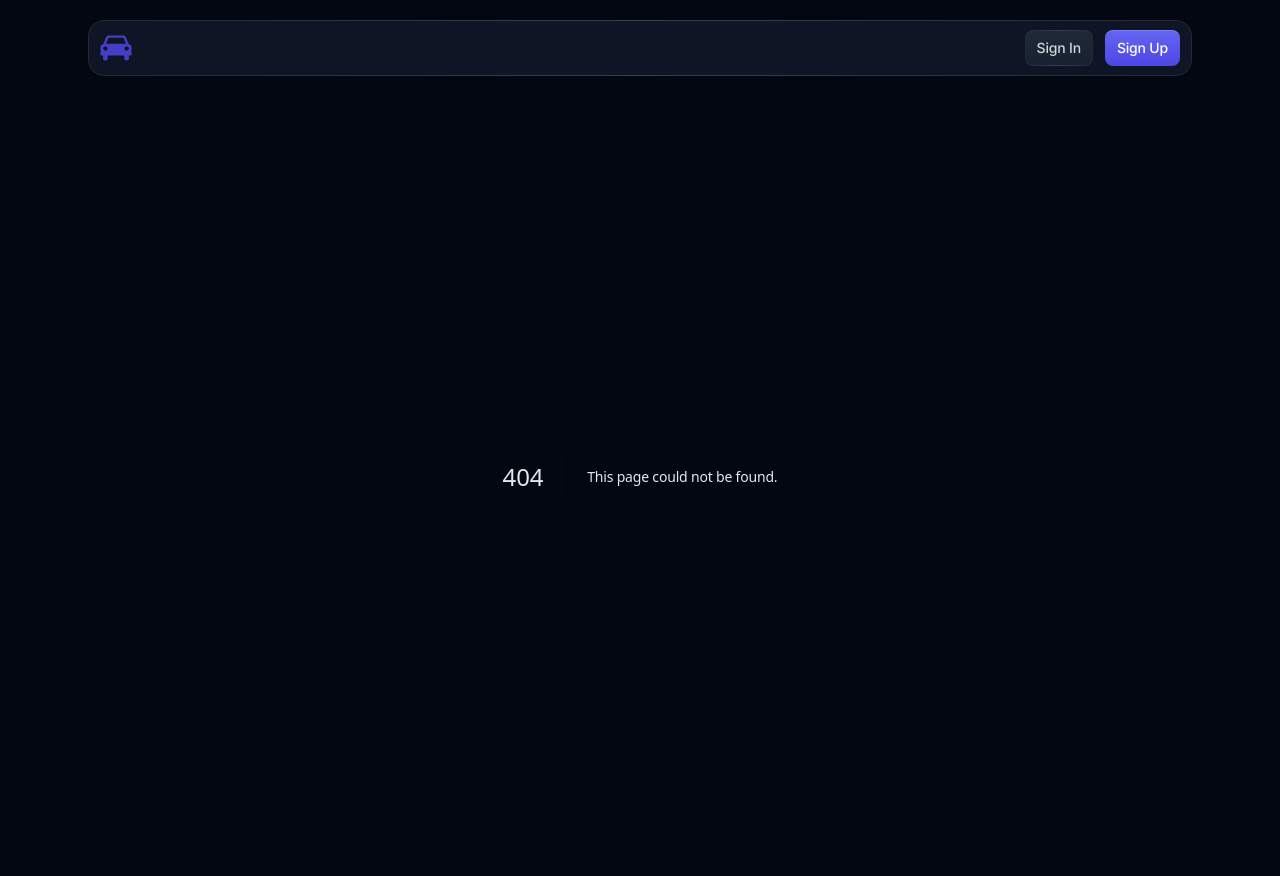
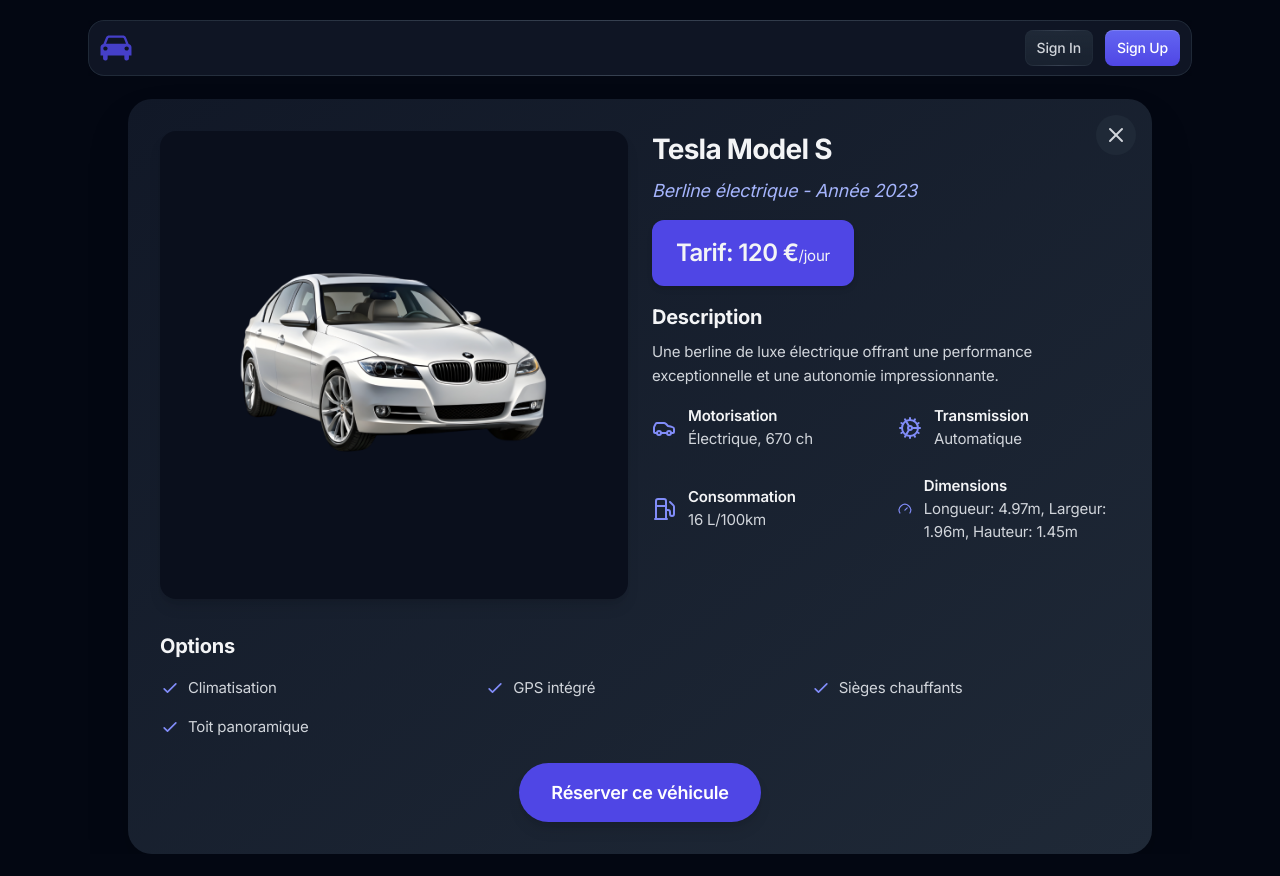
Before and after one commit to ImaniMourad/location_voitures, a Next.js app in the folder frontend/: page /client/vehicles/profile in a window 1280 px wide. Before the commit this address had no page. After the commit the page ends 854 px from the top, so only its background shows below. Built offline with nearby package versions, Linux system fonts and the light colour scheme.

Commit message:
car details

```diff
--- /dev/null
+++ b/frontend/app/(pages)/client/profile/page.tsx
@@ -0,0 +1,19 @@
+import PageIllustration from "@/components/page-illustration";
+import CustomerProfile from "@/components/profileClient";
+
+export default function ProfilePage() {
+  const customerData = {
+    name: "John Doe",
+    email: "john.doe@example.com",
+    phone: "123-456-7890",
+    address: "123 Main St, Casablanca, Morocco",
+    membership: "Premium",
+    photo: "/images/default-avatar.png",
+  };
+
+  return (
+    <div>
+      <CustomerProfile customer={customerData} />
+      </div>
+  );
+}
--- /dev/null
+++ b/frontend/app/(pages)/client/vehicles/profile/page.tsx
@@ -0,0 +1,28 @@
+import PageIllustration from "@/components/page-illustration";
+import CustomerProfile from "@/components/profileClient";
+import VehicleProfile from "@/components/profileVehicule";
+
+export default function ProfilePage() {
+
+  return (
+    <div>
+        <br />
+      <VehicleProfile
+  imageSrc="/images/workflow-01.png"
+  marque="Tesla"
+  modele="Model S"
+  annee={2023}
+  tarifLocation={120}
+  type="Berline électrique"
+  description="Une berline de luxe électrique offrant une performance exceptionnelle et une autonomie impressionnante."
+  motorisation="Électrique, 670 ch"
+  transmission="Automatique"
+  consommation={16}
+  dimensions="Longueur: 4.97m, Largeur: 1.96m, Hauteur: 1.45m"
+  options={["Climatisation", "GPS intégré", "Sièges chauffants", "Toit panoramique"]}
+  to="/reservation"
+ />
+
+      </div>
+  );
+}
--- /dev/null
+++ b/frontend/components/profileClient.tsx
@@ -0,0 +1,50 @@
+import Image from "next/image";
+
+interface Customer {
+  photo?: string;
+  name: string;
+  email: string;
+  phone?: string;
+  address?: string;
+  membership?: string;
+}
+
+export default function CustomerProfile({ customer }: { customer: Customer }) {
+  return (
+    <section className="max-w-md mx-auto mt-8 p-6 bg-gray-800 rounded-lg shadow-lg">
+      <div className="flex items-center gap-4">
+        <Image
+          className="rounded-full"
+          src={customer.photo || "/images/default-avatar.png"}
+          alt={`${customer.name} photo`}
+          width={60}
+          height={60}
+        />
+        <div>
+          <h2 className="text-xl font-semibold text-indigo-300">{customer.name}</h2>
+          <p className="text-gray-400">{customer.email}</p>
+        </div>
+      </div>
+      <div className="mt-6">
+        <h3 className="text-lg font-semibold text-gray-200">Details</h3>
+        <ul className="mt-2 space-y-2 text-gray-400">
+          <li>
+            <span className="font-medium text-gray-300">Phone:</span> {customer.phone || "N/A"}
+          </li>
+          <li>
+            <span className="font-medium text-gray-300">Address:</span> {customer.address || "N/A"}
+          </li>
+          <li>
+            <span className="font-medium text-gray-300">Membership:</span>{" "}
+            {customer.membership || "Standard"}
+          </li>
+        </ul>
+      </div>
+      <div className="mt-6">
+        <button className="w-full py-2 px-4 bg-indigo-600 text-white font-semibold rounded hover:bg-indigo-500 transition">
+          Edit Profile
+        </button>
+      </div>
+    </section>
+  );
+}
--- /dev/null
+++ b/frontend/components/profileVehicule.tsx
@@ -0,0 +1,140 @@
+import Image from "next/image";
+import { Car, Fuel, Gauge, Cog, X } from 'lucide-react';
+
+interface VehicleProfileProps {
+  imageSrc: string;
+  marque: string;
+  modele: string;
+  annee: number;
+  tarifLocation: number;
+  type: string;
+  description: string;
+  motorisation: string;
+  transmission: string;
+  options?: string[];
+  dimensions: string;
+  consommation: number;
+  to: string;
+  onCancel: () => void;
+}
+
+export default function VehicleProfile({
+  imageSrc,
+  marque,
+  modele,
+  annee,
+  tarifLocation,
+  type,
+  description,
+  motorisation,
+  transmission,
+  options,
+  dimensions,
+  consommation,
+  to,
+  onCancel,
+}: VehicleProfileProps) {
+  return (
+    <div className="bg-gradient-to-br from-gray-900 to-gray-800 p-8 rounded-3xl shadow-2xl text-gray-100 max-w-5xl mx-auto relative">
+      <button
+        onClick={onCancel}
+        className="absolute top-4 right-4 p-2 rounded-full bg-gray-800 hover:bg-gray-700 transition-colors duration-200"
+        aria-label="Annuler et fermer"
+      >
+        <X className="w-6 h-6 text-gray-300" />
+      </button>
+      <div className="flex flex-col md:flex-row gap-6">
+        {/* Image principale */}
+        <div className="md:w-1/2">
+          <Image
+            className="w-full h-auto rounded-2xl shadow-lg transition-transform duration-300 hover:scale-105"
+            src={imageSrc}
+            width={400}
+            height={300}
+            alt={`${marque} ${modele}`}
+          />
+        </div>
+
+        <div className="md:w-1/2 space-y-4">
+          {/* Titre */}
+          <div>
+            <h1 className="text-3xl font-bold mb-2">{`${marque} ${modele}`}</h1>
+            <p className="text-indigo-300 text-lg italic">{type} - Année {annee}</p>
+          </div>
+
+          {/* Tarif */}
+          <div className="bg-indigo-600 px-6 py-4 rounded-xl shadow-md inline-block">
+            <p className="text-2xl font-semibold">
+              Tarif: {tarifLocation} €<span className="text-base font-normal">/jour</span>
+            </p>
+          </div>
+
+          {/* Description */}
+          <div>
+            <h2 className="text-xl font-bold mb-2">Description</h2>
+            <p className="text-gray-300 leading-relaxed">{description}</p>
+          </div>
+
+          {/* Spécifications */}
+          <div className="grid grid-cols-2 gap-6">
+            <div className="flex items-center space-x-3">
+              <Car className="w-6 h-6 text-indigo-400" />
+              <div>
+                <h3 className="font-semibold">Motorisation</h3>
+                <p className="text-gray-300">{motorisation}</p>
+              </div>
+            </div>
+            <div className="flex items-center space-x-3">
+              <Cog className="w-6 h-6 text-indigo-400" />
+              <div>
+                <h3 className="font-semibold">Transmission</h3>
+                <p className="text-gray-300">{transmission}</p>
+              </div>
+            </div>
+            <div className="flex items-center space-x-3">
+              <Fuel className="w-6 h-6 text-indigo-400" />
+              <div>
+                <h3 className="font-semibold">Consommation</h3>
+                <p className="text-gray-300">{consommation} L/100km</p>
+              </div>
+            </div>
+            <div className="flex items-center space-x-3">
+              <Gauge className="w-6 h-6 text-indigo-400" />
+              <div>
+                <h3 className="font-semibold">Dimensions</h3>
+                <p className="text-gray-300">{dimensions}</p>
+              </div>
+            </div>
+          </div>
+        </div>
+      </div>
+
+      {/* Options */}
+      {options && options.length > 0 && (
+        <div className="mt-8">
+          <h2 className="text-xl font-bold mb-4">Options</h2>
+          <ul className="grid grid-cols-2 md:grid-cols-3 gap-4">
+            {options.map((option, index) => (
+              <li key={index} className="flex items-center space-x-2">
+                <svg className="w-5 h-5 text-indigo-400" fill="none" stroke="currentColor" viewBox="0 0 24 24" xmlns="http://www.w3.org/2000/svg">
+                  <path strokeLinecap="round" strokeLinejoin="round" strokeWidth={2} d="M5 13l4 4L19 7" />
+                </svg>
+                <span className="text-gray-300">{option}</span>
+              </li>
+            ))}
+          </ul>
+        </div>
+      )}
+
+      {/* Bouton de réservation */}
+      <div className="mt-6 text-center">
+        <a
+          href={to}
+          className="inline-block px-8 py-4 bg-indigo-600 rounded-full text-white text-lg font-semibold shadow-lg hover:bg-indigo-700 transition-colors duration-300 ease-in-out"
+        >
+          Réserver ce véhicule
+        </a>
+      </div>
+    </div>
+  );
+}
--- a/frontend/package.json
+++ b/frontend/package.json
@@ -15,6 +15,7 @@
     "@types/react-dom": "^18.2.17",
     "aos": "^3.0.0-beta.6",
     "frontend": "file:",
+    "lucide-react": "^0.462.0",
     "next": "^14.2.7",
     "react": "^18.3.1",
     "react-dom": "^18.3.1",
```
Also changed, not shown: frontend/public/images/default-avatar.png (added), 1 other file (tests, documents, lock files or other folders).
